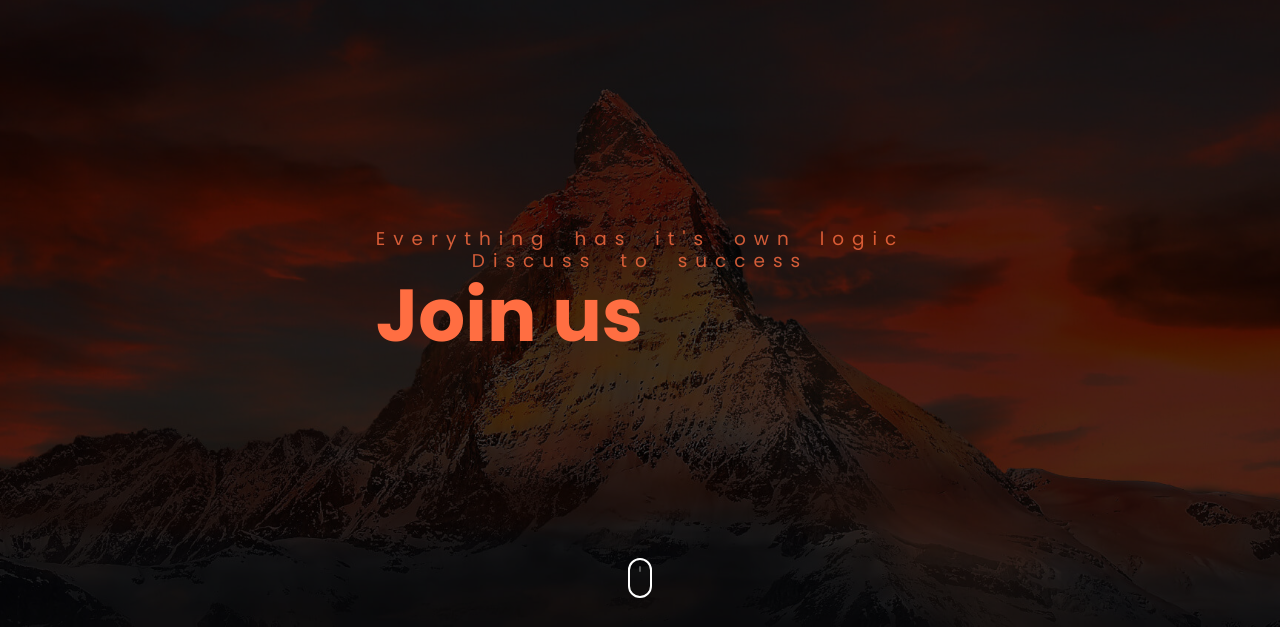
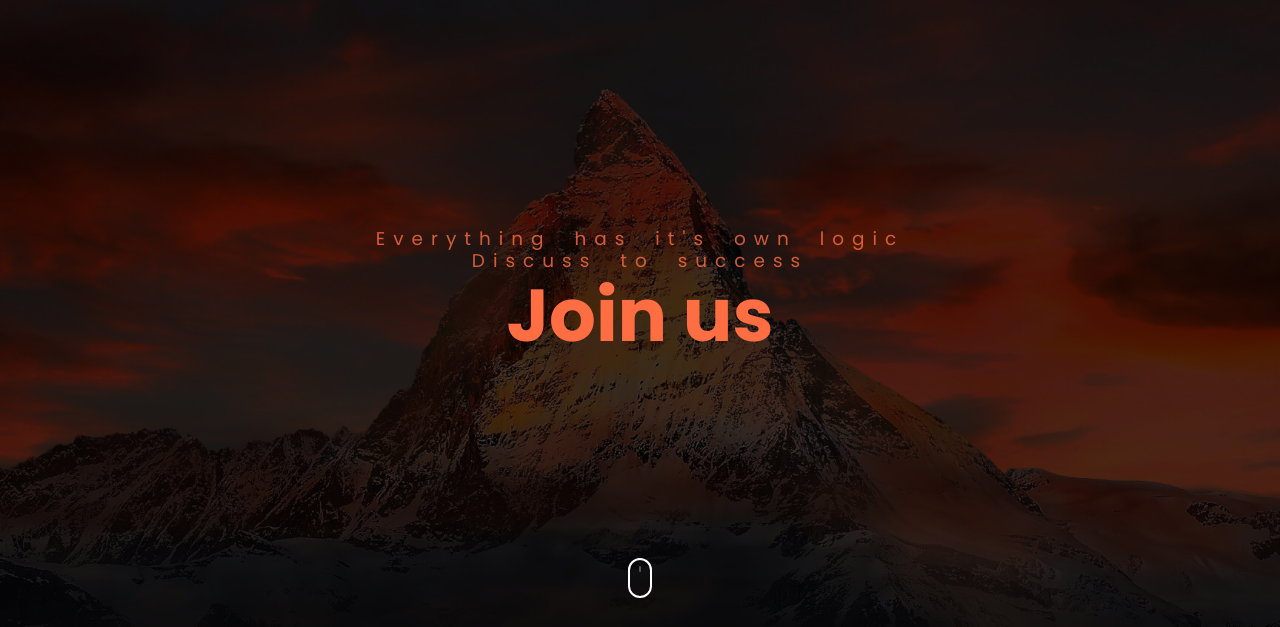
Before and after one commit to khan4ubla/Logic--kashmir, a website: page index.html in a window 1280 px wide. Shown: the part 102-729 px from the top of the page. Drawn offline with nearby package versions, Linux system fonts and the light colour scheme; files that its build step writes are made by us from their sources; files whose address does not match are found by name.

Commit message:
Update index.html

```diff
--- a/index.html
+++ b/index.html
@@ -7,9 +7,9 @@
     <meta name="author" content="Devcrud">
     <title>LOGIC</title>
     <!-- font icons -->
-    <link rel="stylesheet" href="assets/vendors/themify-icons/css/themify-icons.css">
+    <link rel="stylesheet" href="/vendors/themify-icons/css/themify-icons.css">
     <!-- Bootstrap + LeadMark main styles -->
-	<link rel="stylesheet" href="assets/css/leadmark.css">
+	<link rel="stylesheet" href="css/leadmark.css">
 </head>
 <body data-spy="scroll" data-target=".navbar" data-offset="40" id="home">
 
```
